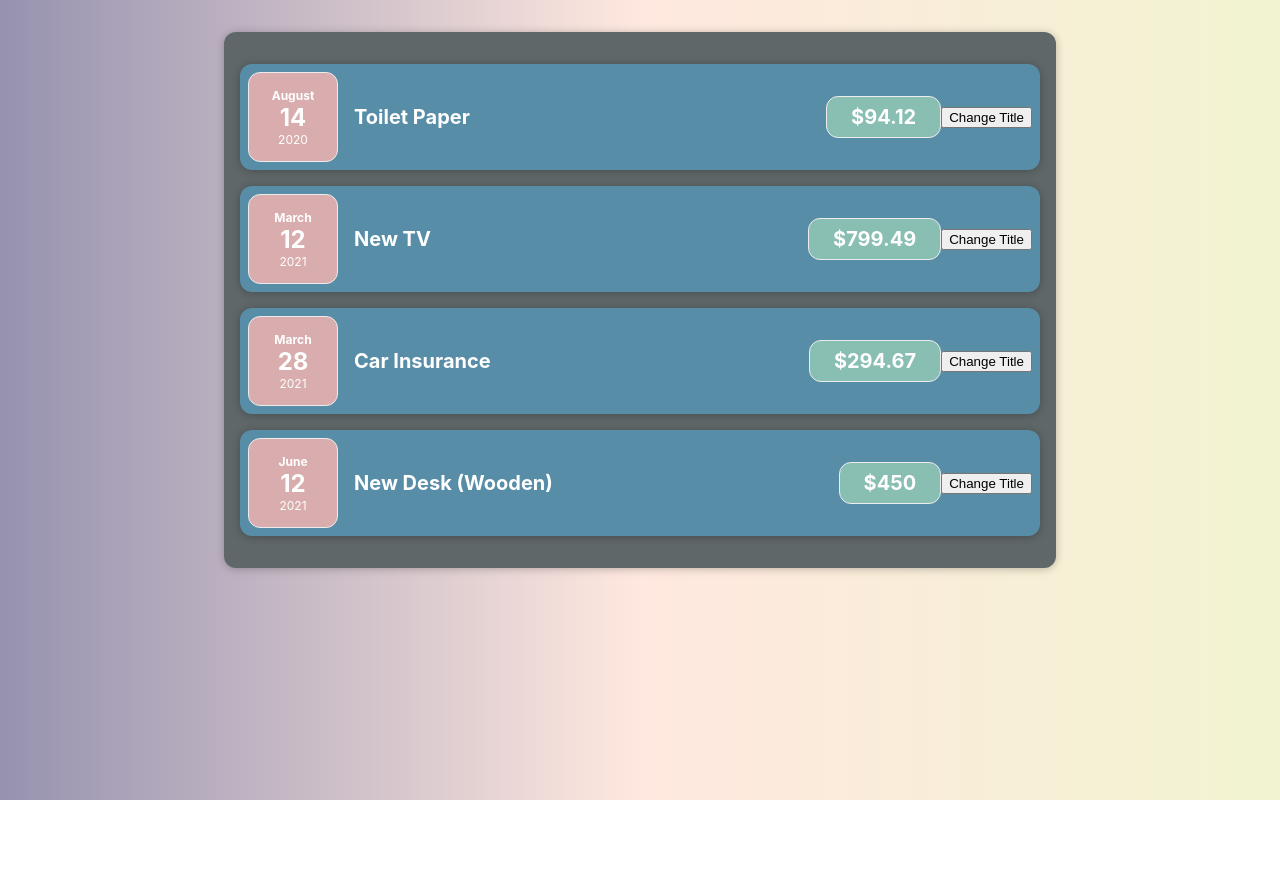
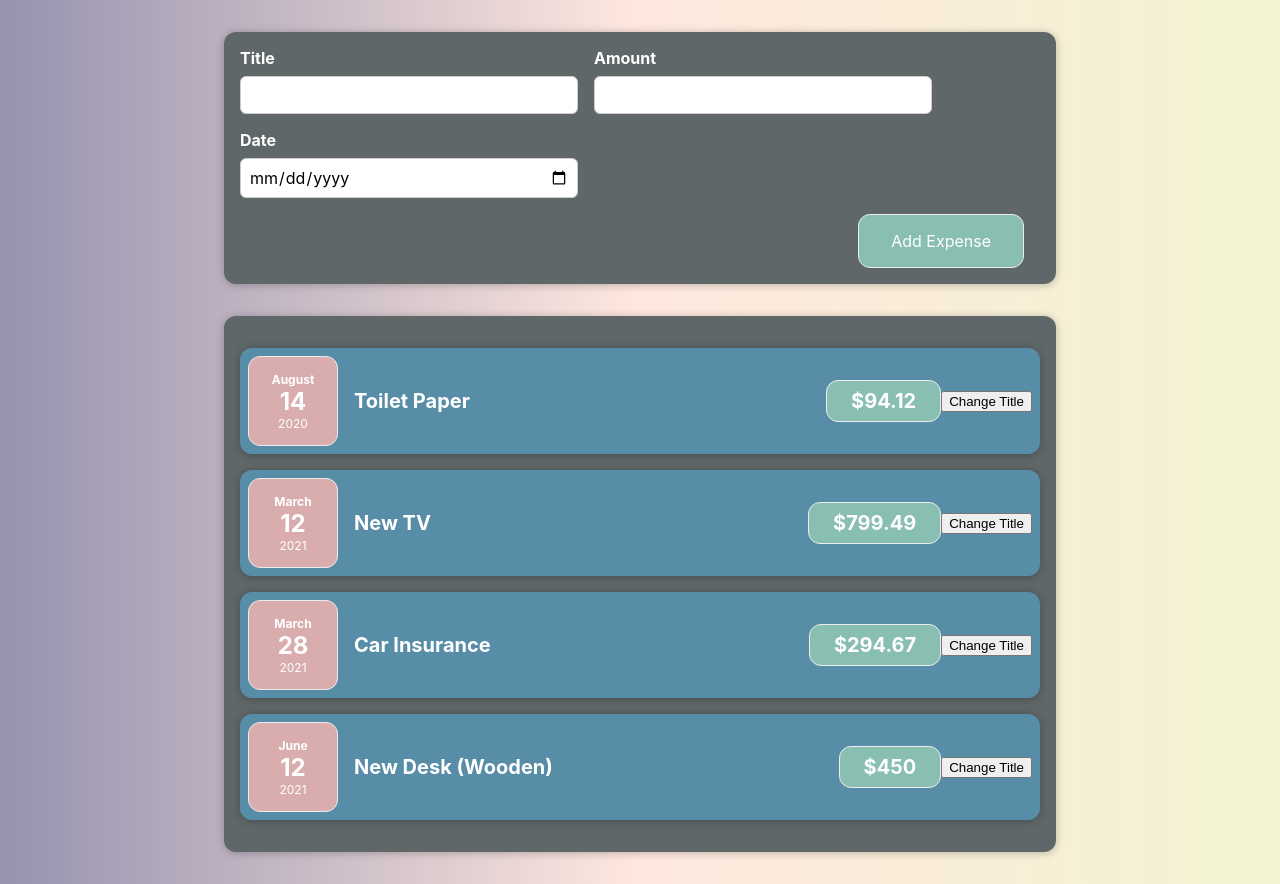
Before and after one commit to alanbedoya/expensesApp, a React (Create React App) app: page / in a window 1280 px wide. Before the commit the page ends 800 px from the top, so only its background shows below. Built offline with nearby package versions, Linux system fonts and the light colour scheme.

Commit message:
Adding a form to add new expenses.

```diff
--- a/src/App.js
+++ b/src/App.js
@@ -1,11 +1,12 @@
-import { Expenses } from './components';
+import { Expenses, NewExpense } from './components';
 
-function App() {
+const App = () => {
   return (
     <div>
+      <NewExpense />
       <Expenses />
     </div>
   );
-}
+};
 
 export default App;
--- /dev/null
+++ b/src/components/ExpenseForm/ExpenseFrom.css
@@ -0,0 +1,26 @@
+.new-expense__controls {
+  display: flex;
+  flex-wrap: wrap;
+  gap: 1rem;
+  margin-bottom: 1rem;
+  text-align: left;
+}
+
+.new-expense__control label {
+  font-weight: bold;
+  margin-bottom: 0.5rem;
+  display: block;
+}
+
+.new-expense__control input {
+  font: inherit;
+  padding: 0.5rem;
+  border-radius: 6px;
+  border: 1px solid #ccc;
+  width: 20rem;
+  max-width: 100%;
+}
+
+.new-expense__actions {
+  text-align: right;
+}
--- /dev/null
+++ b/src/components/ExpenseForm/index.js
@@ -0,0 +1,73 @@
+import { useState } from 'react';
+import './ExpenseFrom.css';
+
+export const ExpenseForm = () => {
+  const [enteredTitle, setEnteredTitle] = useState('');
+  const [enteredAmount, setEnteredAmount] = useState('');
+  const [enteredDate, setEnteredDate] = useState('');
+
+  const titleChangeHandler = (e) => {
+    setEnteredTitle(e.target.value);
+  };
+
+  const amountChangeHandler = (e) => {
+    setEnteredAmount(e.target.value);
+  };
+
+  const dateChangeHandler = (e) => {
+    setEnteredDate(e.target.value);
+  };
+
+  const submitHandler = (e) => {
+    e.preventDefault();
+
+    const expenseData = {
+      title: enteredTitle,
+      amount: enteredAmount,
+      date: new Date(enteredDate),
+    };
+
+    console.log(expenseData);
+    setEnteredTitle('');
+    setEnteredAmount('');
+    setEnteredDate('');
+  };
+
+  return (
+    <form onSubmit={submitHandler}>
+      <div className='new-expense__controls'>
+        <div className='new-expense__control'>
+          <label>Title</label>
+          <input
+            type='text'
+            value={enteredTitle}
+            onChange={titleChangeHandler}
+          />
+        </div>
+        <div className='new-expense__control'>
+          <label>Amount</label>
+          <input
+            type='number'
+            min='0.01'
+            step='0.01'
+            value={enteredAmount}
+            onChange={amountChangeHandler}
+          />
+        </div>
+        <div className='new-expense__control'>
+          <label>Date</label>
+          <input
+            type='date'
+            min='2020-01-01'
+            max='2030-12-31'
+            value={enteredDate}
+            onChange={dateChangeHandler}
+          />
+        </div>
+      </div>
+      <div className='new-expense__actions'>
+        <button type='submit'>Add Expense</button>
+      </div>
+    </form>
+  );
+};
--- /dev/null
+++ b/src/components/NewExpense/NewExpense.css
@@ -0,0 +1,38 @@
+.new-expense {
+  background-color: #5f6769;
+  color: white;
+  padding: 1rem;
+  margin: 2rem auto;
+  width: 50rem;
+  max-width: 95%;
+  border-radius: 12px;
+  text-align: center;
+  box-shadow: 0 1px 8px rgba(0, 0, 0, 0.25);
+}
+
+.new-expense button {
+  font: inherit;
+  cursor: pointer;
+  padding: 1rem 2rem;
+  border: 1px solid #ececec;
+  background-color: #89beb3;
+  color: white;
+  border-radius: 12px;
+  margin-right: 1rem;
+}
+
+.new-expense button:hover,
+.new-expense button:active {
+  background-color: #76a59c;
+}
+
+.new-expense button.alternative {
+  color: #220131;
+  border-color: transparent;
+  background-color: transparent;
+}
+
+.new-expense button.alternative:hover,
+.new-expense button.alternative:active {
+  background-color: #ddb3f8;
+}
--- /dev/null
+++ b/src/components/NewExpense/index.js
@@ -0,0 +1,10 @@
+import { ExpenseForm } from '../../components';
+import './NewExpense.css';
+
+export const NewExpense = () => {
+  return (
+    <div className='new-expense'>
+      <ExpenseForm />
+    </div>
+  );
+};
--- a/src/components/index.js
+++ b/src/components/index.js
@@ -2,3 +2,5 @@
 export * from './ExpenseDate';
 export * from './Expenses';
 export * from './Card';
+export * from './NewExpense';
+export * from './ExpenseForm';
```
